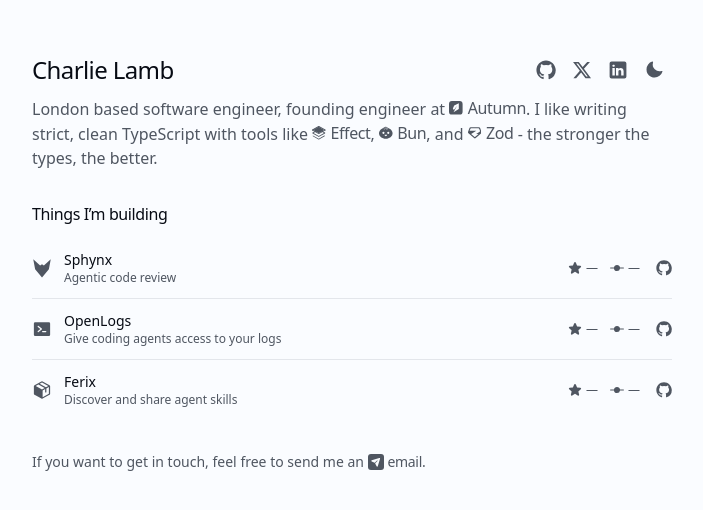
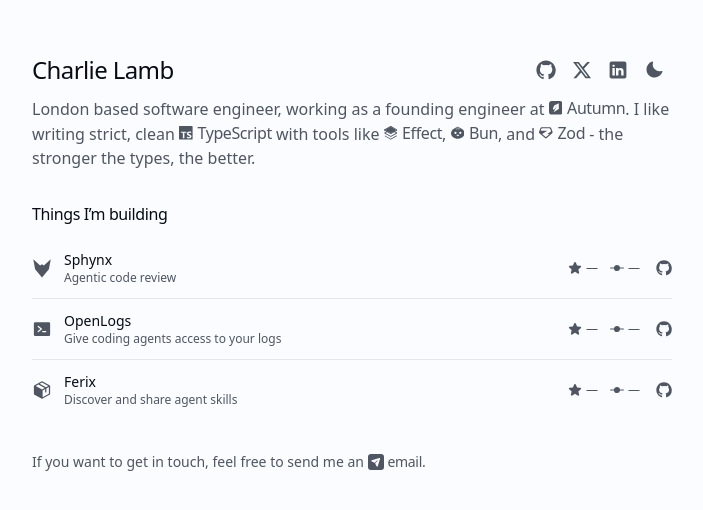
Before and after one commit to charlietlamb/charlielambdotcom, a Next.js app: page / in a window 1280 px wide. Shown: the part 134-644 px from the top of the page, without its empty margins (288-991 px from the left). Built offline with nearby package versions, Linux system fonts and the light colour scheme; no server answers.

Commit message:
feat: refine homepage intro

```diff
--- a/components/header.tsx
+++ b/components/header.tsx
@@ -1,6 +1,7 @@
 import { AutumnIcon } from "@/components/icons/autumn-icon";
 import { BunIcon } from "@/components/icons/bun-icon";
 import { EffectIcon } from "@/components/icons/effect-icon";
+import { TypeScriptIcon } from "@/components/icons/typescript-icon";
 import { ZodIcon } from "@/components/icons/zod-icon";
 import { ThemeToggle } from "@/components/theme-toggle";
 import { ToolLink } from "@/components/tool-link";
@@ -19,13 +20,19 @@ export function Header() {
         </div>
       </div>
       <p className="text-pretty text-muted-foreground">
-        London based software engineer, founding engineer at{" "}
+        London based software engineer, working as a founding engineer at{" "}
         <ToolLink
           href="https://useautumn.com"
           label="Autumn"
           icon={AutumnIcon}
         />
-        {". "}I like writing strict, clean TypeScript with tools like{" "}
+        {". "}I like writing strict, clean{" "}
+        <ToolLink
+          href="https://www.typescriptlang.org"
+          label="TypeScript"
+          icon={TypeScriptIcon}
+        />{" "}
+        with tools like{" "}
         <ToolLink
           href="https://effect.website"
           label="Effect"
--- /dev/null
+++ b/components/icons/typescript-icon.tsx
@@ -0,0 +1,7 @@
+export function TypeScriptIcon(props: React.ComponentPropsWithoutRef<"svg">) {
+  return (
+    <svg viewBox="0 0 24 24" aria-hidden="true" fill="currentColor" {...props}>
+      <path d="M1.13 0A1.12 1.12 0 0 0 0 1.13v21.75C0 23.5.5 24 1.13 24h21.75c.62 0 1.12-.5 1.12-1.13V1.13C24 .5 23.5 0 22.88 0h-21.75Zm17.36 9.75c.61 0 1.15.04 1.63.11.47.08.9.19 1.3.34v2.46a3.95 3.95 0 0 0-.64-.36 5.1 5.1 0 0 0-.72-.26 5.45 5.45 0 0 0-1.43-.2c-.3 0-.57.03-.81.09-.25.05-.46.14-.63.24-.17.1-.3.23-.39.37a.89.89 0 0 0-.14.49c0 .2.05.37.16.53.1.16.25.3.44.44.19.14.42.28.7.41.27.14.58.28.92.42.47.2.9.4 1.27.63.37.22.7.47.96.75.27.28.47.6.61.96.15.36.22.77.22 1.25 0 .66-.13 1.21-.38 1.66-.25.44-.58.8-1.01 1.08-.43.28-.92.48-1.49.6-.56.12-1.16.18-1.79.18a9.92 9.92 0 0 1-1.84-.16 5.54 5.54 0 0 1-1.51-.5v-2.63a5.03 5.03 0 0 0 3.24 1.2c.33 0 .62-.03.87-.09s.46-.14.62-.25c.17-.1.3-.23.38-.38a1.02 1.02 0 0 0-.08-1.09 2.12 2.12 0 0 0-.53-.5 5.6 5.6 0 0 0-.81-.44c-.3-.15-.64-.3-1.01-.44-.91-.38-1.6-.85-2.05-1.4-.45-.56-.68-1.23-.68-2.01 0-.62.13-1.14.37-1.58.25-.45.58-.81 1.01-1.1.42-.28.91-.49 1.47-.62.56-.14 1.15-.2 1.77-.2Zm-15.11.19h9.56v2.16H9.5v9.65H6.8V12.1H3.38V9.94Z" />
+    </svg>
+  );
+}
```
